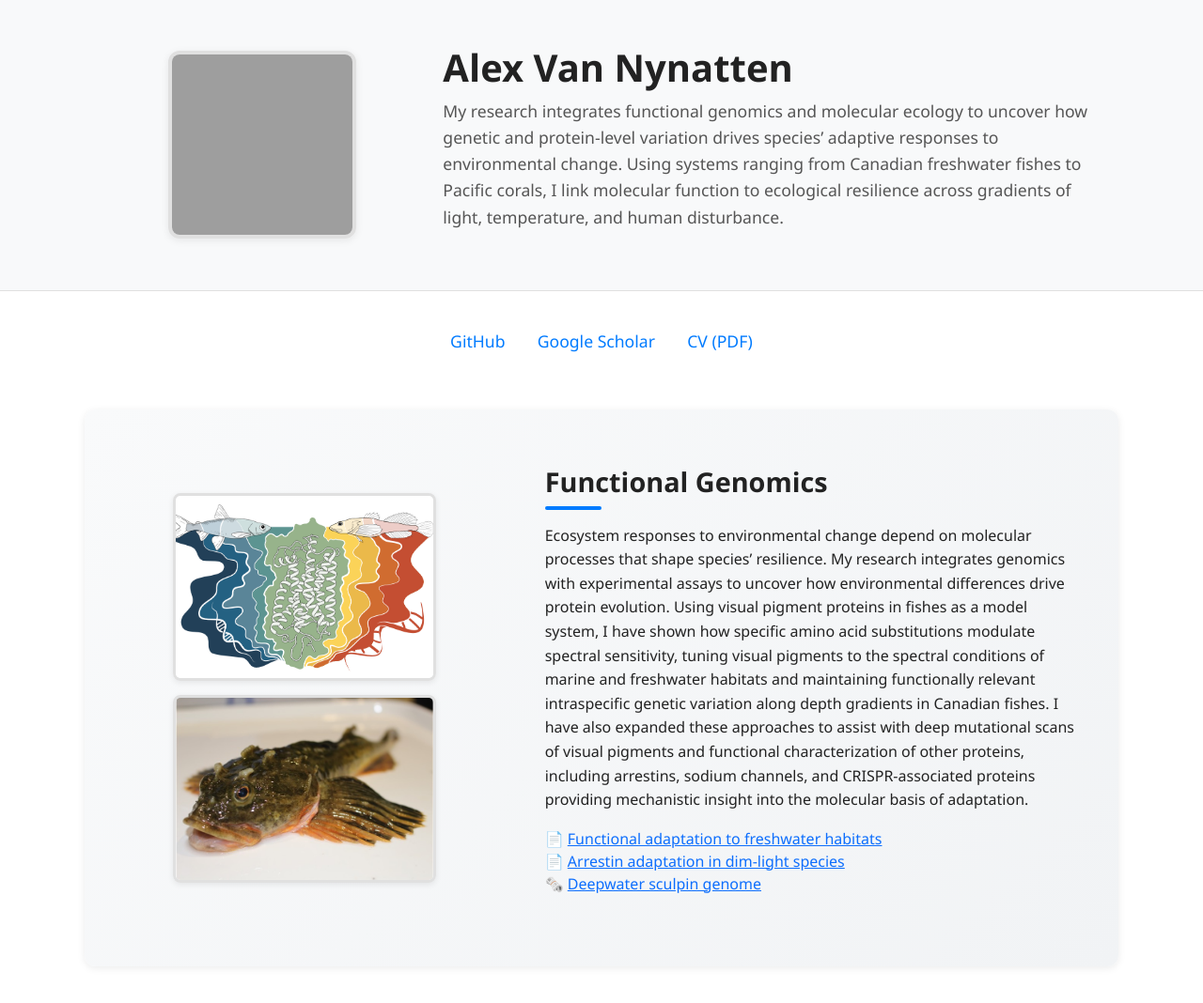
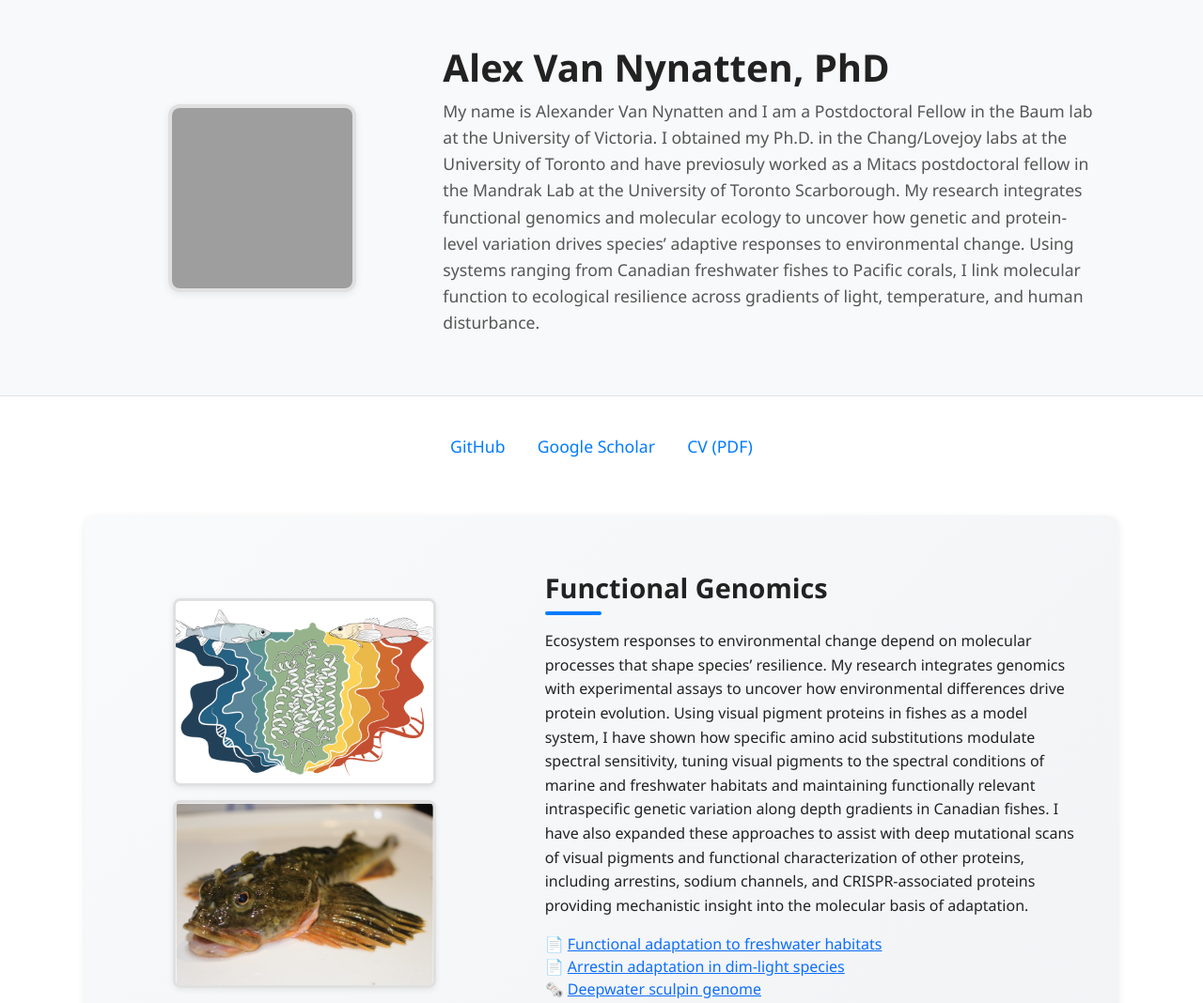
Before and after one commit to alexvannynatten/alexvannynatten.github.io, a plain HTML site: page index.html in a window 1280 px wide. Shown: the top 1068 px of the page at 94% size. Drawn offline with nearby package versions, Linux system fonts and the light colour scheme; grey boxes are pictures that could not be loaded.

Commit message:
Update index.html

```diff
--- a/index.html
+++ b/index.html
@@ -193,9 +193,9 @@
             <img src="https://github.com/alexvannynatten/alexvannynatten.github.io/blob/ac80760105d387fa520c5c2091bc423003a8132c/arctic.jpg" alt="Alex Van Nynatten" class="profile-img">
           </div>
           <div class="col-md-8">
-            <h1>Alex Van Nynatten</h1>
+            <h1>Alex Van Nynatten, PhD</h1>
             <p>
-              My research integrates functional genomics and molecular ecology to uncover how genetic and protein-level variation drives species’ adaptive responses to environmental change. Using systems ranging from Canadian freshwater fishes to Pacific corals, I link molecular function to ecological resilience across gradients of light, temperature, and human disturbance.
+              My name is Alexander Van Nynatten and I am a Postdoctoral Fellow in the Baum lab at the University of Victoria. I obtained my Ph.D. in the Chang/Lovejoy labs at the University of Toronto and have previosuly worked as a Mitacs postdoctoral fellow in the Mandrak Lab at the University of Toronto Scarborough. My research integrates functional genomics and molecular ecology to uncover how genetic and protein-level variation drives species’ adaptive responses to environmental change. Using systems ranging from Canadian freshwater fishes to Pacific corals, I link molecular function to ecological resilience across gradients of light, temperature, and human disturbance.
             </p>
           </div>
         </div>
```
